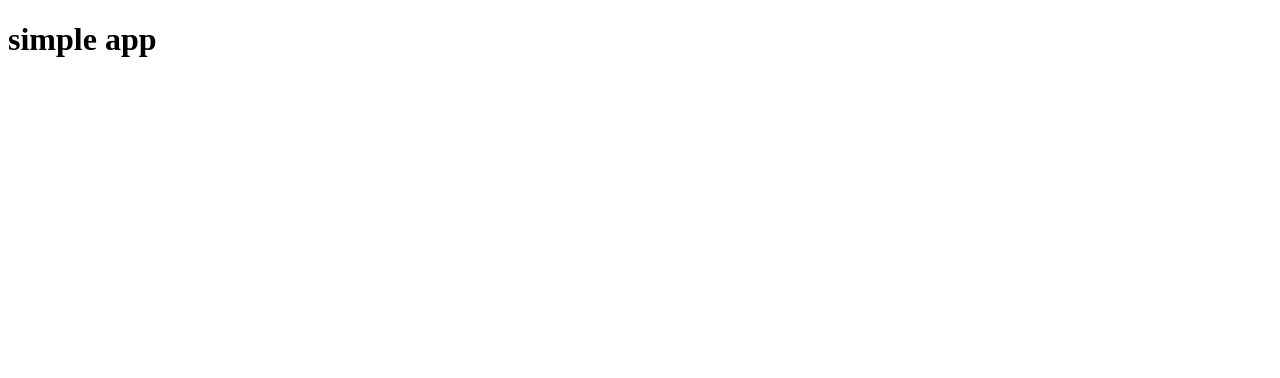
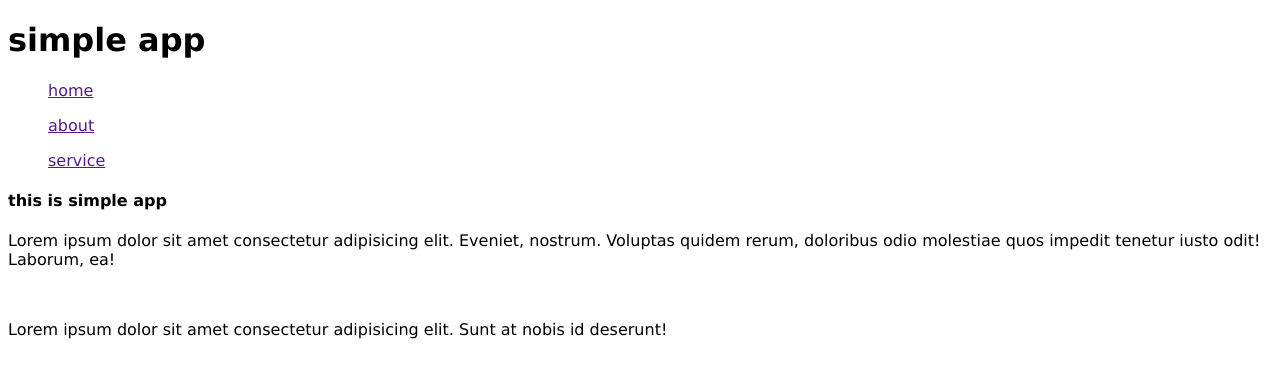
Before and after one commit to Sakiweb-2024/git-tutorial, a plain HTML site: page index.html in a window 1280 px wide. Drawn offline with Linux system fonts and the light colour scheme.

Commit message:
added index.html and style.css

```diff
--- a/index.html
+++ b/index.html
@@ -3,9 +3,24 @@
 <head>
     <meta charset="UTF-8">
     <meta name="viewport" content="width=device-width, initial-scale=1.0">
+    <link rel="stylesheet" href="style.css">
     <title>simple app</title>
 </head>
 <body>
      <h1>simple app</h1>
+
+      <ul><a href="">home</a></ul>
+      <ul><a href="">about</a></ul>
+      <ul><a href="">service</a></ul>
+
+
+      <h4>this is simple app</h4>
+      <p>Lorem ipsum dolor sit amet consectetur adipisicing elit. Eveniet, nostrum. Voluptas quidem rerum, doloribus odio molestiae quos impedit tenetur iusto odit! Laborum, ea!</p>
+      <br>
+      <p>Lorem ipsum dolor sit amet consectetur adipisicing elit. Sunt at nobis id deserunt!</p>
+
+
+
+
 </body>
 </html>
--- /dev/null
+++ b/style.css
@@ -0,0 +1,3 @@
+*{
+    font-family: Verdana, Geneva, Tahoma, sans-serif;
+}
```
